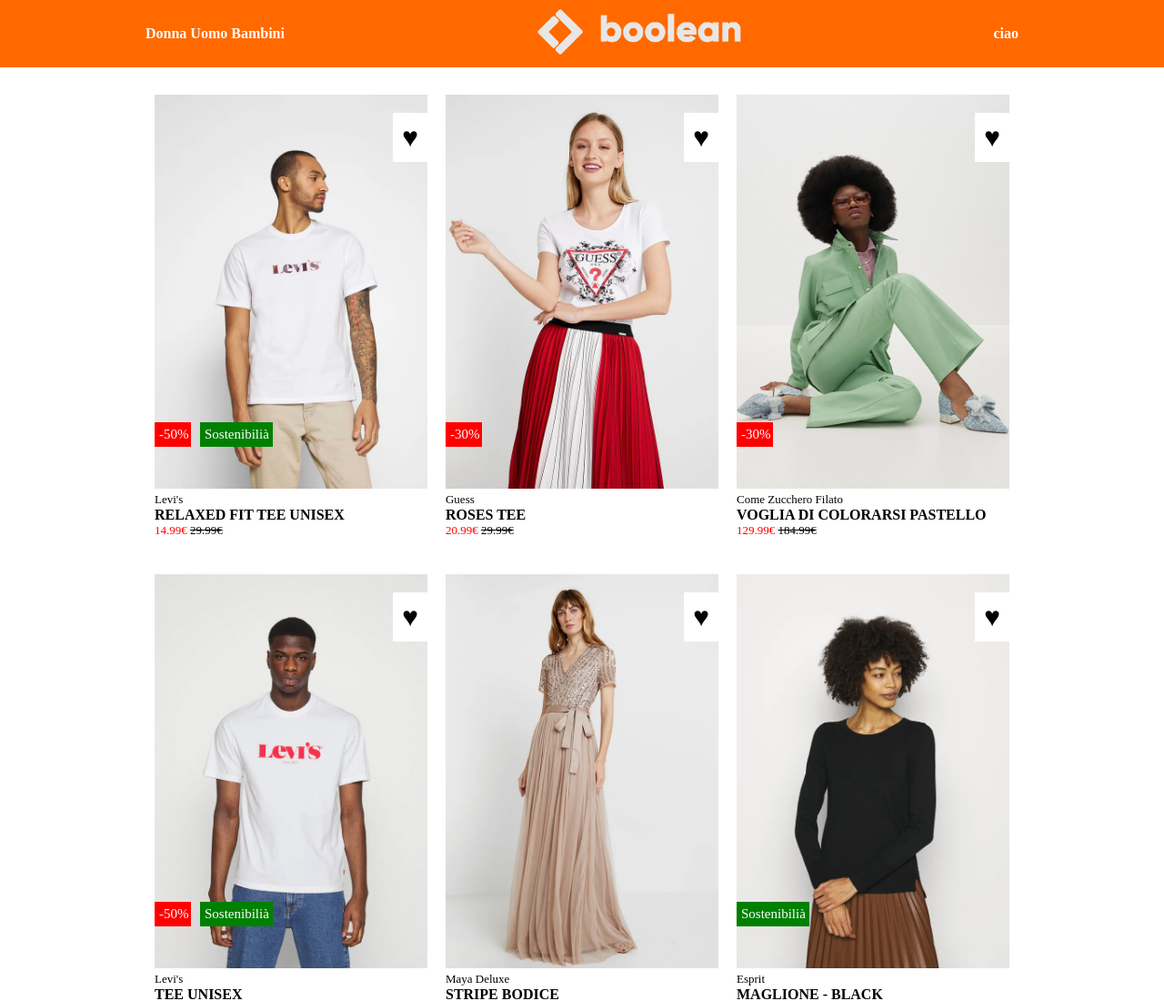
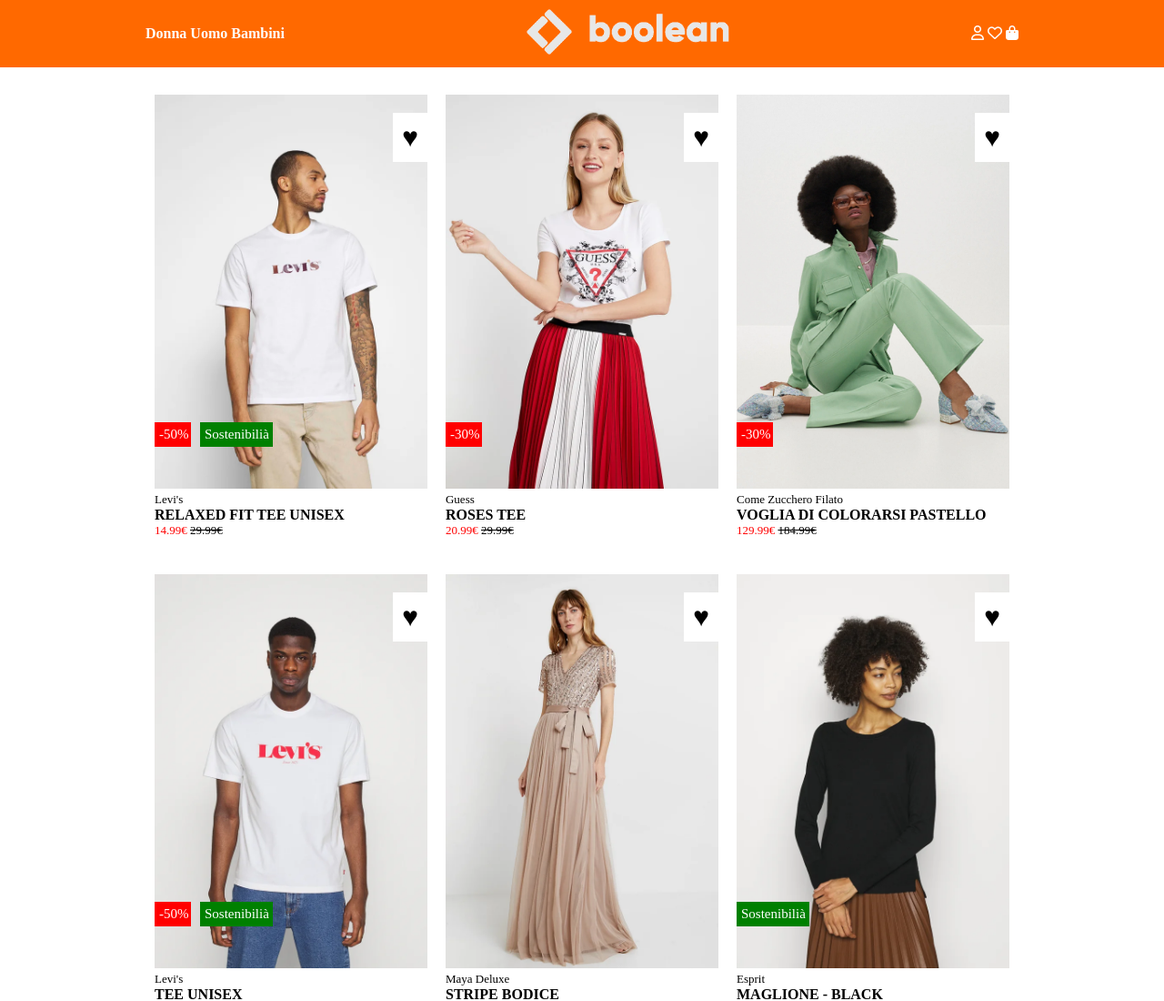
Before and after one commit to Pippo1997/html-css-boolando, a plain HTML site: page index.html in a window 1280 px wide. Shown: the top 1100 px of the page at 91% size. Drawn offline with Linux system fonts and the light colour scheme.

Commit message:
font awsome

```diff
--- a/index.html
+++ b/index.html
@@ -5,6 +5,7 @@
         <meta http-equiv="X-UA-Compatible" content="IE=edge">
         <meta name="viewport" content="width=device-width, initial-scale=1.0">
         <link rel="stylesheet" href="./css/style.css">
+        <link rel="stylesheet" href="https://cdnjs.cloudflare.com/ajax/libs/font-awesome/6.2.0/css/all.min.css">
         <title>Boolando</title>
     </head>
     <body>
@@ -14,7 +15,7 @@
                 <div class="row-header">
                     <div class="col-header">Donna Uomo Bambini</div>
                     <div class="col-header"><img class="logo" src="./img/boolean-logo.png" alt="logo boolean"></div>
-                    <div class="col-header">ciao</div>
+                    <div class="col-header"><i class="fa-regular fa-user"></i> <i class="fa-regular fa-heart"></i> <i class="fa-solid fa-bag-shopping"></i></div>
                 </div>
             </div>
         </header>
```
